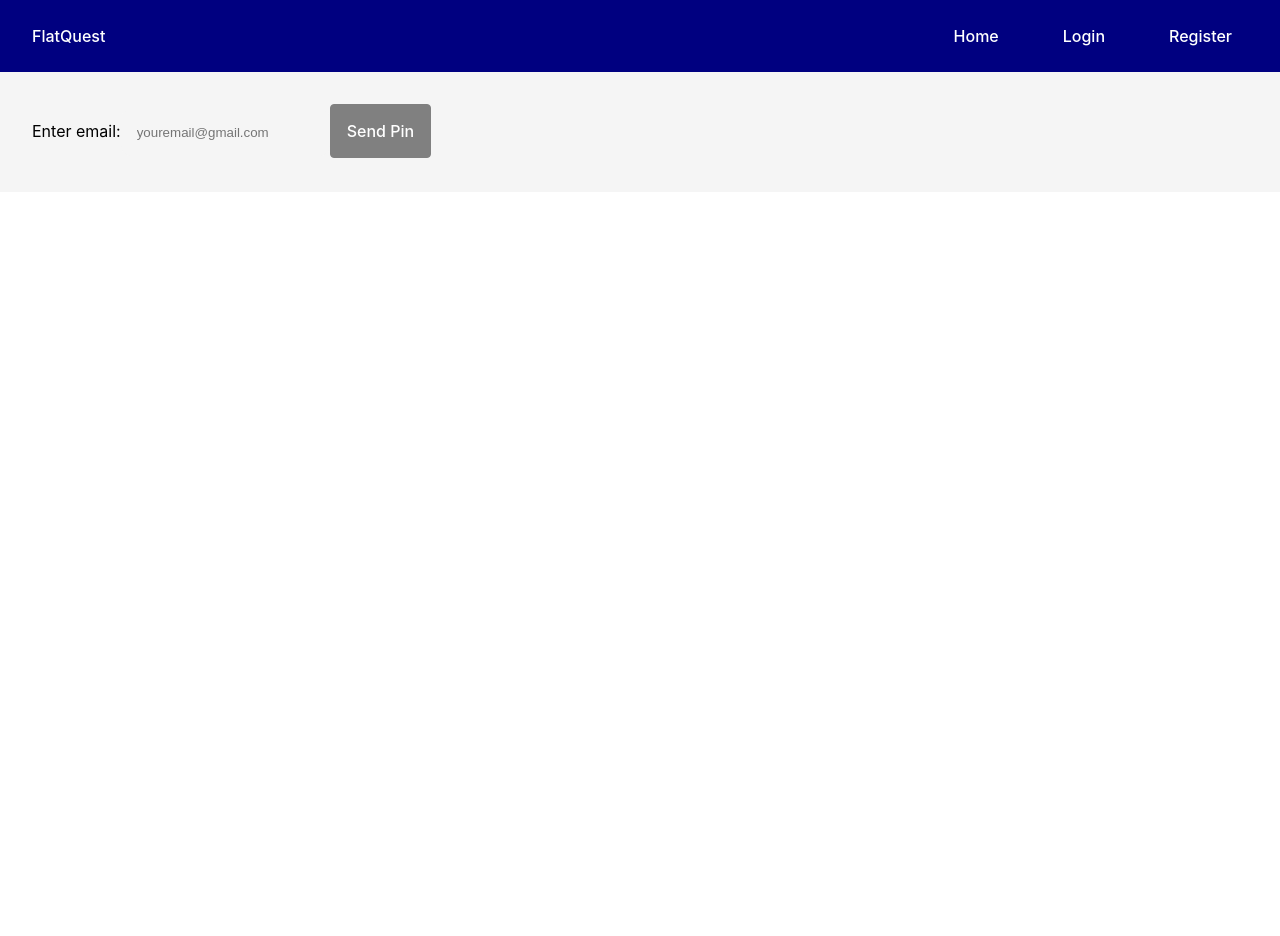
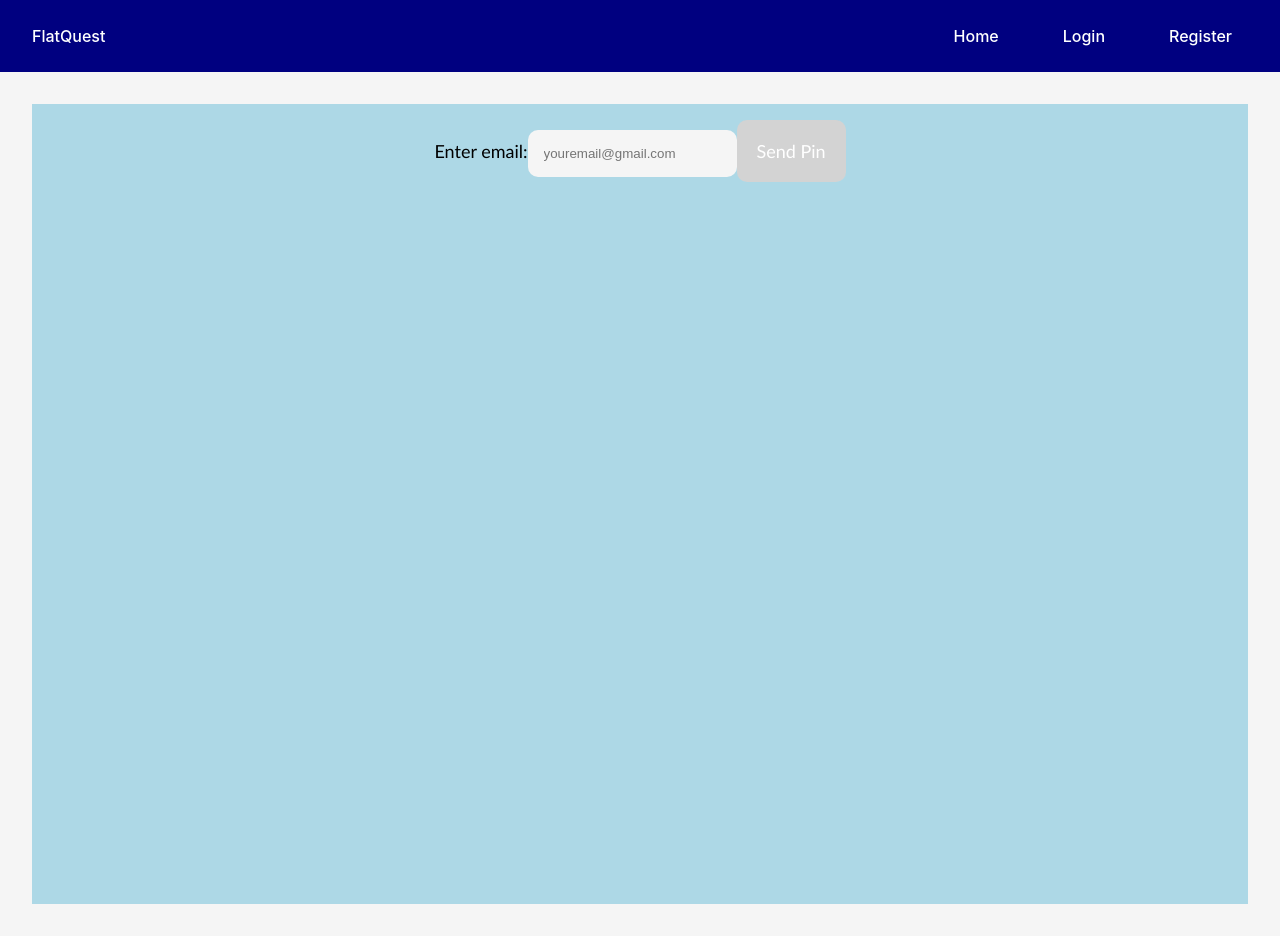
Before and after one commit to tamrachan/FlatQuestWeb, a React (Vite) app in the folder front-end/: page /forgotpassword in a window 1280 px wide. Before the commit the page ends 800 px from the top, so only its background shows below. Built offline with nearby package versions, Linux system fonts and the light colour scheme.

Commit message:
Updated with saved files

```diff
--- /dev/null
+++ b/front-end/src/css/ForgotPass.css
@@ -0,0 +1,29 @@
+.forgot-pass-container {
+    text-align: center;
+    display: flex;
+    min-height: 100vh;
+    align-items: top; /* Places in centre of page */
+    justify-content: center;
+    font-family: Calibri;
+    font-size: large;
+    padding: 1rem;
+    background-color: #ADD8E6;
+}
+
+input {
+    margin: 0.25rem 0;
+    padding: 1rem;
+    color: black;
+    border: 1rem;
+    border-color: gray;
+    border-radius: 10px;
+    background-color: whitesmoke;
+
+}
+
+button {
+    border: none;
+    background-color: lightgray;
+    padding: 20px;
+    border-radius: 10px;
+}
--- a/front-end/src/pages/ForgotPass.jsx
+++ b/front-end/src/pages/ForgotPass.jsx
@@ -1,5 +1,6 @@
 import { useState } from "react";
 import axios from "axios";
+import "../css/ForgotPass.css";
 
 function ForgotPass() {
     const [email, setEmail] = useState('');
@@ -77,7 +78,7 @@ function ForgotPass() {
     };
 
     return (
-        <div className="forgot-pass">
+        <div className="forgot-pass-container">
             <form className="email-form" onSubmit={sendEmail}>
                 <label htmlFor="email">Enter email:</label>
                 <input value={email} onChange={(e) => setEmail(e.target.value)} type="email" placeholder="youremail@gmail.com" id="email" name="email" />
--- a/front-end/src/pages/Register.jsx
+++ b/front-end/src/pages/Register.jsx
@@ -49,7 +49,10 @@ function Register() {
                 console.log(result)
                 navigate(flatPagePath);
             })
-            .catch(err => console.log(err));
+            .catch(err => {
+                alert(err);
+                console.log(err);
+            });
 
             console.log("Valid entries - adding to database");
             setEmail('');
```
Also changed, not shown: 1 other file (tests, documents, lock files or other folders).
